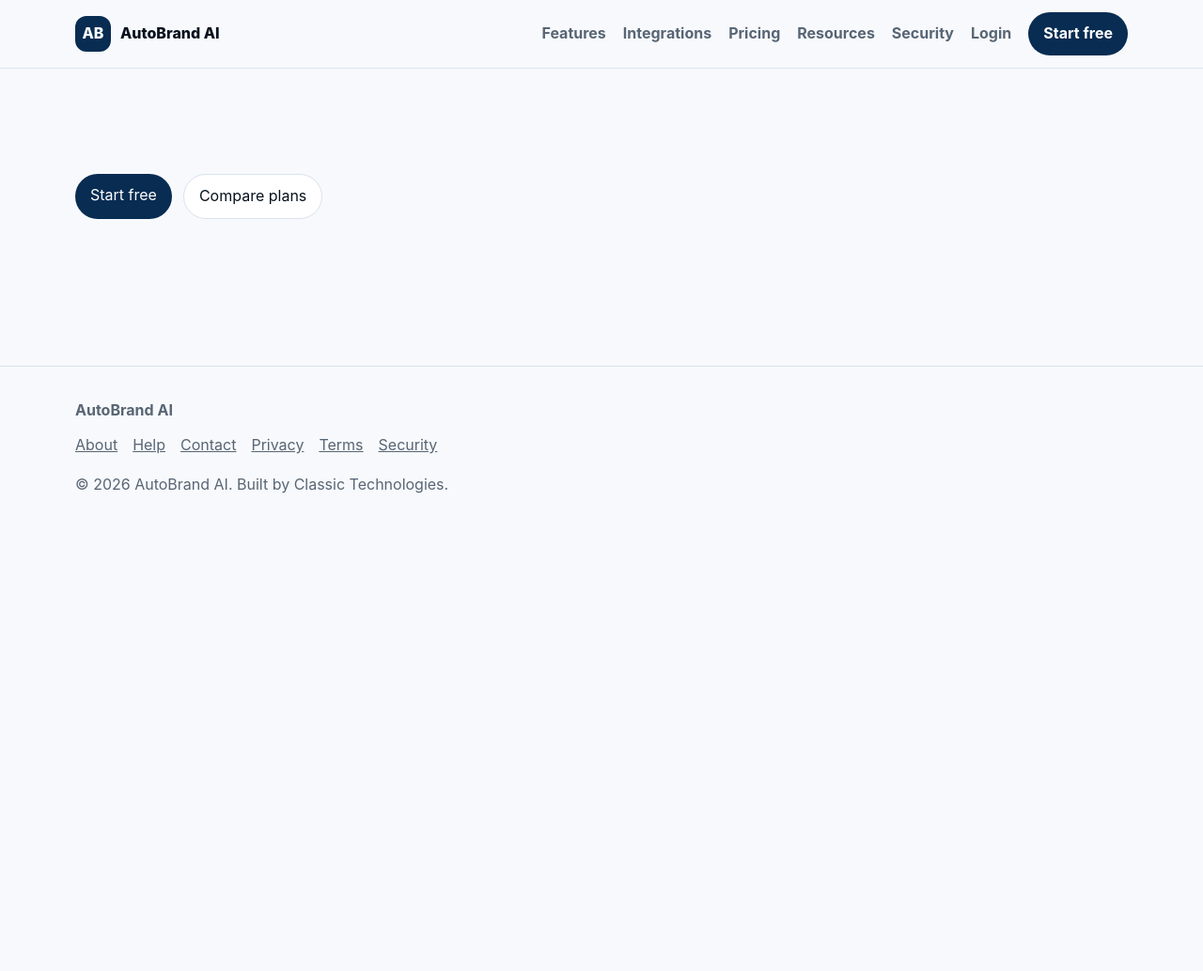
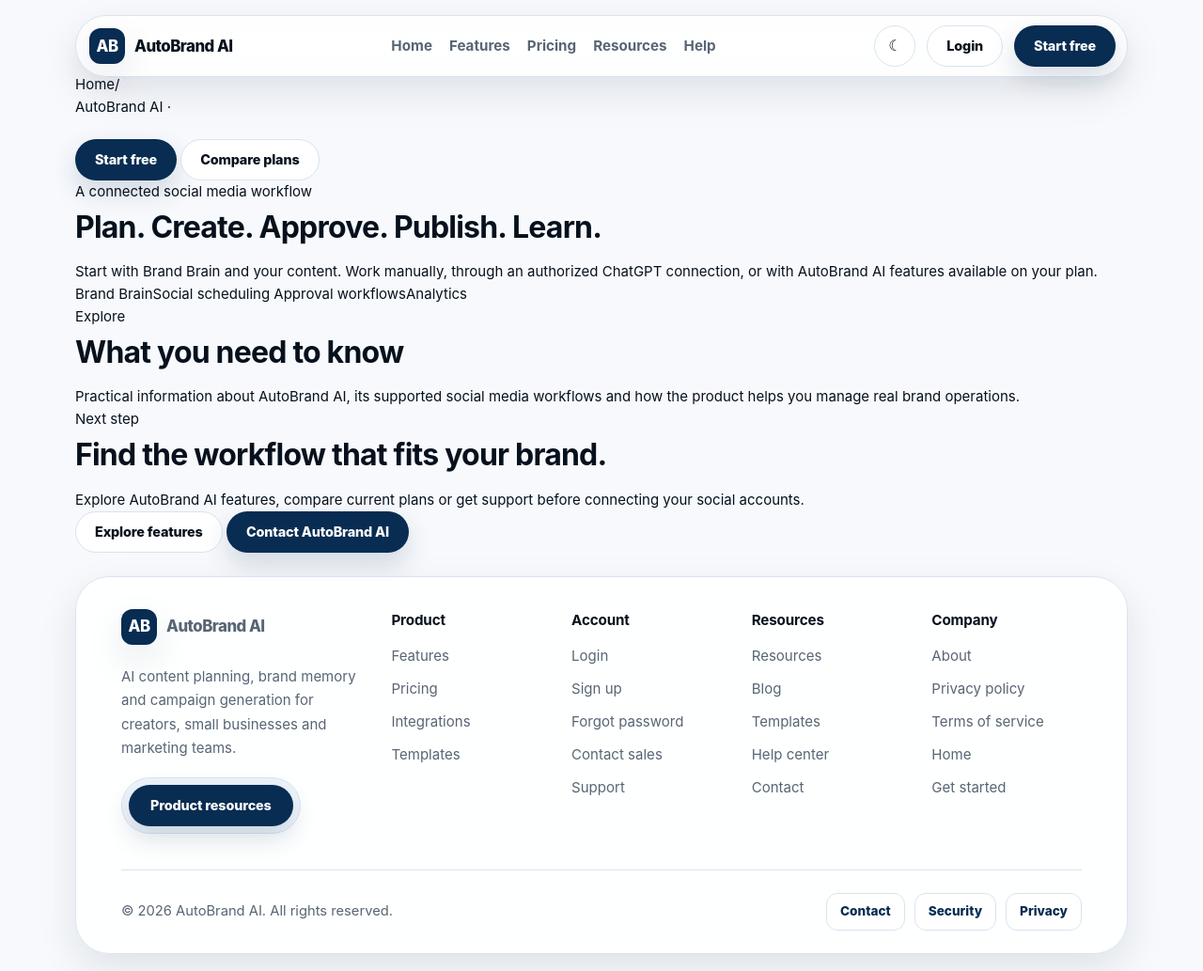
Before and after one commit to Awanmabur/AutoBrand-ai, a Node project: template src/views/public/seoPage.ejs in a window 1280 px wide. Shown: the whole page at 94% size. Before the commit the page ends 525 px from the top, so only its background shows below. Run offline with Node 20 templates, Linux system fonts and the light colour scheme; the template is opened without the code that fills it, so the values that code supplies are empty; some libraries are stand-ins or nearby versions.

Commit message:
feat(marketing): bring every public info page onto the approved landing header/footer and rich responsive layout

```diff
--- a/src/views/public/seoPage.ejs
+++ b/src/views/public/seoPage.ejs
@@ -2,7 +2,7 @@
 <html lang="en">
 <head>
   <meta charset="utf-8" />
-  <meta name="viewport" content="width=device-width,initial-scale=1" />
+  <meta name="viewport" content="width=device-width, initial-scale=1" />
   <title><%= seo.title %></title>
   <meta name="description" content="<%= seo.description %>" />
   <meta name="robots" content="<%= seo.robots %>" />
@@ -21,22 +21,151 @@
   <meta name="twitter:title" content="<%= seo.title %>" />
   <meta name="twitter:description" content="<%= seo.description %>" />
   <meta name="twitter:image" content="<%= seo.image %>" />
+  <link rel="stylesheet" href="/css/landing.css" />
   <link rel="stylesheet" href="/css/public-site.css" />
-  <% for (const item of structuredData || []) { %><script type="application/ld+json" nonce="<%= cspNonce %>"><%- item %></script><% } %>
+  <% for (const item of structuredData || []) { %>
+  <script type="application/ld+json" nonce="<%= cspNonce %>"><%- item %></script>
+  <% } %>
 </head>
-<body>
-<a class="skip-link" href="#main">Skip to content</a>
-<nav class="site-nav" aria-label="Primary"><div class="site-shell"><a class="brand" href="/"><span class="brand-mark">AB</span><span>AutoBrand AI</span></a><div class="nav-links"><a href="/features">Features</a><a href="/integrations">Integrations</a><a href="/pricing">Pricing</a><a href="/resources">Resources</a><a href="/security">Security</a><a href="/auth/login">Login</a><a class="cta" href="/start/free-trial">Start free</a></div></div></nav>
-<main id="main">
-  <section class="hero"><div class="site-shell"><div class="eyebrow"><%= page.eyebrow %></div><h1><%= page.heading %></h1><p class="lead"><%= page.intro %></p><div class="actions"><a class="cta" href="/start/free-trial">Start free</a><a class="secondary" href="/pricing">Compare plans</a></div><% if (notice) { %><div class="notice" role="status"><%= notice %></div><% } %></div></section>
-  <section class="site-shell <%= pageKey === 'privacy' || pageKey === 'terms' ? 'legal' : '' %>"><div class="grid">
-    <% if (page.updated) { %><article class="card"><strong>Last updated: <%= page.updated %></strong><p>This public policy reflects the current AutoBrand product architecture. Local law can require additional notices or contract terms.</p></article><% } %>
-    <% for (const section of page.sections || []) { %><article class="card"><h2><%= section[0] %></h2><p><%= section[1] %></p></article><% } %>
+<body class="marketing-info">
+  <a class="skip-link" href="#main-content">Skip to content</a>
+  <%- include('partials/marketing-nav') %>
+  <main id="main-content">
+    <section class="info-hero" aria-labelledby="page-heading">
+      <div class="container">
+        <nav class="info-breadcrumbs" aria-label="Breadcrumb">
+          <a href="/">Home</a><span aria-hidden="true">/</span>
+          <span aria-current="page"><%= page.eyebrow %></span>
+        </nav>
+        <div class="info-hero-panel">
+          <div class="info-hero-text">
+            <span class="info-eyebrow">AutoBrand AI <span aria-hidden="true">·</span> <%= page.eyebrow %></span>
+            <h1 id="page-heading"><%= page.heading %></h1>
+            <p class="info-lead"><%= page.intro %></p>
+            <div class="info-actions">
+              <a class="btn btn-primary" href="/start/free-trial">Start free</a>
+              <a class="btn btn-ghost" href="/pricing">Compare plans</a>
+            </div>
+          </div>
+          <aside class="info-hero-aside" aria-label="AutoBrand AI workflow overview">
+            <span class="info-aside-label">A connected social media workflow</span>
+            <h2>Plan. Create. Approve. Publish. Learn.</h2>
+            <p>Start with Brand Brain and your content. Work manually, through an authorized ChatGPT connection, or with AutoBrand AI features available on your plan.</p>
+            <div class="info-aside-tags" aria-label="Product capabilities">
+              <span>Brand Brain</span><span>Social scheduling</span>
+              <span>Approval workflows</span><span>Analytics</span>
+            </div>
+          </aside>
+        </div>
+        <% if (notice) { %>
+          <div class="info-notice" role="status"><%= notice %></div>
+        <% } %>
+      </div>
+    </section>
+
+    <section class="container info-content" aria-labelledby="info-detail-heading">
+      <div class="info-section-intro">
+        <span class="info-kicker">Explore <%= page.eyebrow %></span>
+        <h2 id="info-detail-heading">What you need to know</h2>
+        <p>Practical information about AutoBrand AI, its supported social media workflows and how the product helps you manage real brand operations.</p>
+      </div>
+      <% if (page.updated) { %>
+        <div class="info-policy-note">
+          <strong>Last updated: <%= page.updated %></strong>
+          <p>These public policy details describe the current product. Applicable laws, provider terms and your subscription agreement may require additional provisions.</p>
+        </div>
+      <% } %>
+      <div class="info-card-grid <%= pageKey === 'privacy' || pageKey === 'terms' ? 'info-policy-grid' : '' %>">
+        <% for (let i = 0; i < (page.sections || []).length; i++) { const section = page.sections[i]; %>
+        <article class="info-card">
+          <span class="info-card-index" aria-hidden="true"><%= String(i + 1).padStart(2, '0') %></span>
+          <h3><%= section[0] %></h3>
+          <p><%= section[1] %></p>
+        </article>
+        <% } %>
+      </div>
+    </section>
+
+    <% if (page.steps && page.steps.length) { %>
+    <section class="info-workflow" aria-labelledby="info-workflow-heading">
+      <div class="container">
+        <div class="info-section-intro">
+          <span class="info-kicker">Practical workflow</span>
+          <h2 id="info-workflow-heading">How to put it into practice</h2>
+          <p>Follow the steps that apply to your brand and connected services. Some actions depend on your account role, current plan and external social network permissions.</p>
+        </div>
+        <ol class="info-steps">
+          <% for (let i = 0; i < page.steps.length; i++) { const step = page.steps[i]; %>
+          <li><span class="info-step-number" aria-hidden="true"><%= String(i + 1).padStart(2, '0') %></span>
+            <div><h3><%= step[0] %></h3><p><%= step[1] %></p></div>
+          </li>
+          <% } %>
+        </ol>
+      </div>
+    </section>
+    <% } %>
+
+    <% if (page.faqs && page.faqs.length) { %>
+    <section class="container info-faqs" aria-labelledby="info-faqs-heading">
+      <div class="info-section-intro">
+        <span class="info-kicker">Common questions</span>
+        <h2 id="info-faqs-heading">Frequently asked questions</h2>
+        <p>Clear answers about supported features, product responsibilities and the limits of connected services.</p>
+      </div>
+      <div class="info-faq-list">
+        <% for (const item of page.faqs) { %>
+        <details class="info-faq">
+          <summary><%= item[0] %></summary>
+          <p><%= item[1] %></p>
+        </details>
+        <% } %>
+      </div>
+    </section>
+    <% } %>
+
     <% if (pageKey === 'contact') { %>
-      <article class="card"><h2>Send a message</h2><form class="form-grid" method="post" action="/contact"><input type="hidden" name="_csrf" value="<%= csrfToken %>" /><label>Full name<input name="name" required maxlength="160" autocomplete="name" /></label><label>Email<input name="email" type="email" required maxlength="320" autocomplete="email" /></label><label>Team type<select name="teamType"><option value="Creator">Creator</option><option value="Business">Business</option><option value="Marketing team">Marketing team</option><option value="Agency">Agency</option><option value="Institution">Institution</option></select></label><label>Message<textarea name="message" required maxlength="5000"></textarea></label><button class="cta" type="submit">Send message</button></form></article>
+    <section class="container info-contact" aria-labelledby="contact-heading">
+      <div class="info-contact-panel">
+        <div class="info-contact-copy">
+          <span class="info-kicker">Talk to the team</span>
+          <h2 id="contact-heading">Send AutoBrand AI a message</h2>
+          <p>Ask about onboarding, agency workflows, plan options, social account connections, AI credits or existing product support.</p>
+          <p>Do not include passwords, payment details, API keys, private customer records or social-network access tokens.</p>
+        </div>
+        <form class="info-contact-form" method="post" action="/contact">
+          <input type="hidden" name="_csrf" value="<%= csrfToken %>" />
+          <label>Full name <input name="name" required maxlength="160" autocomplete="name" /></label>
+          <label>Email address <input name="email" type="email" required maxlength="320" autocomplete="email" /></label>
+          <label>Team type
+            <select name="teamType">
+              <option value="Creator">Creator</option>
+              <option value="Business">Business</option>
+              <option value="Marketing team">Marketing team</option>
+              <option value="Agency">Agency</option>
+              <option value="Institution">Institution</option>
+            </select>
+          </label>
+          <label>How can we help? <textarea name="message" required maxlength="5000"></textarea></label>
+          <button class="btn btn-primary" type="submit">Send message</button>
+        </form>
+      </div>
+    </section>
     <% } %>
-  </div></section>
-</main>
-<footer class="site-footer"><div class="site-shell"><strong>AutoBrand AI</strong><div class="footer-links"><a href="/about">About</a><a href="/help">Help</a><a href="/contact">Contact</a><a href="/privacy">Privacy</a><a href="/terms">Terms</a><a href="/security">Security</a></div><p>© 2026 AutoBrand AI. Built by Classic Technologies.</p></div></footer>
-<script defer src="/js/public-shell.js"></script>
-</body></html>
+
+    <section class="container info-next" aria-labelledby="info-next-heading">
+      <div>
+        <span class="info-kicker">Next step</span>
+        <h2 id="info-next-heading">Find the workflow that fits your brand.</h2>
+        <p>Explore AutoBrand AI features, compare current plans or get support before connecting your social accounts.</p>
+      </div>
+      <div class="info-next-actions">
+        <a href="/features" class="btn btn-ghost">Explore features</a>
+        <a href="/contact" class="btn btn-primary">Contact AutoBrand AI</a>
+      </div>
+    </section>
+  </main>
+  <%- include('partials/marketing-footer') %>
+  <script defer src="/js/marketing-pages.js"></script>
+  <script defer src="/js/public-shell.js"></script>
+</body>
+</html>
```
